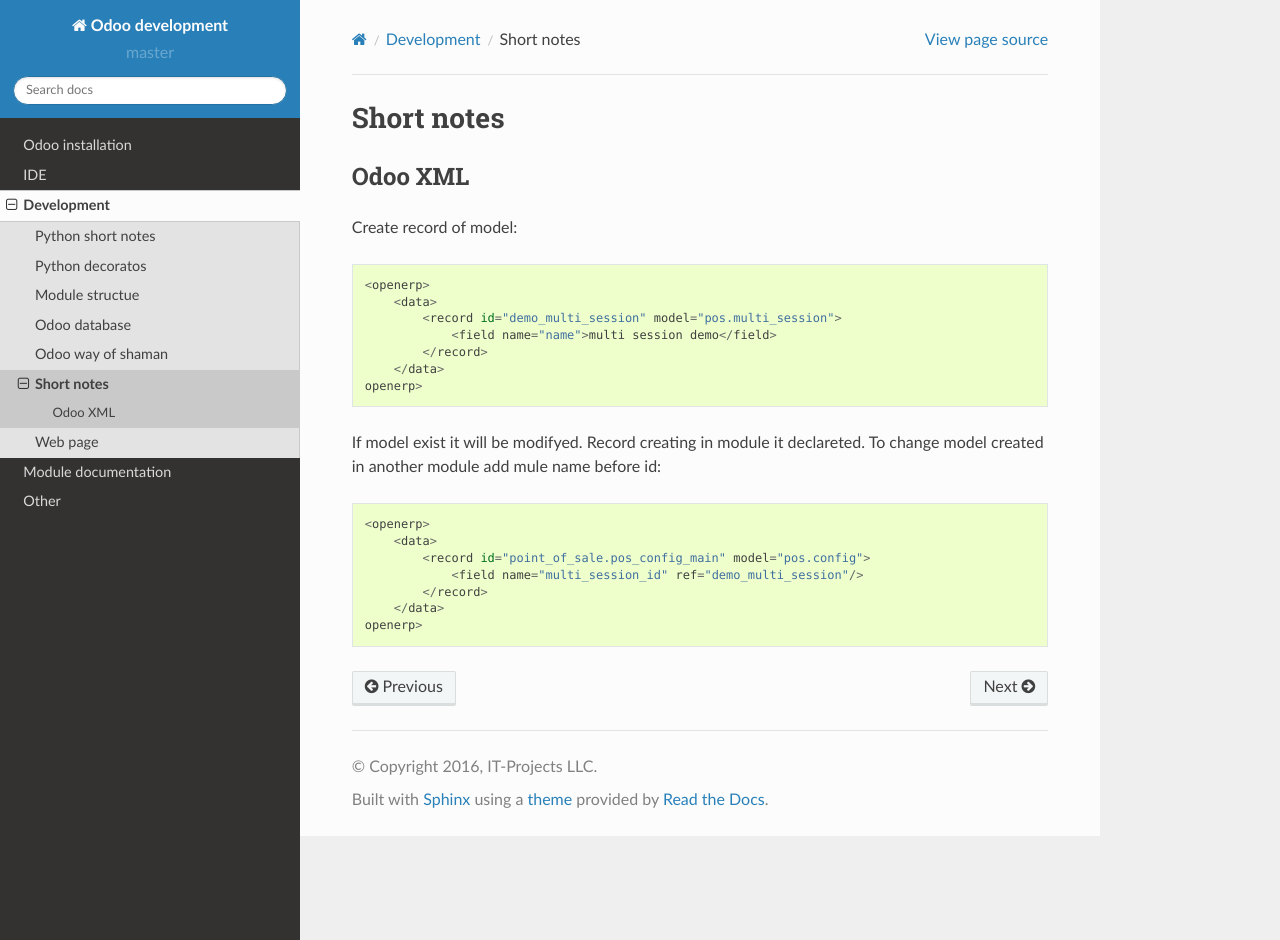
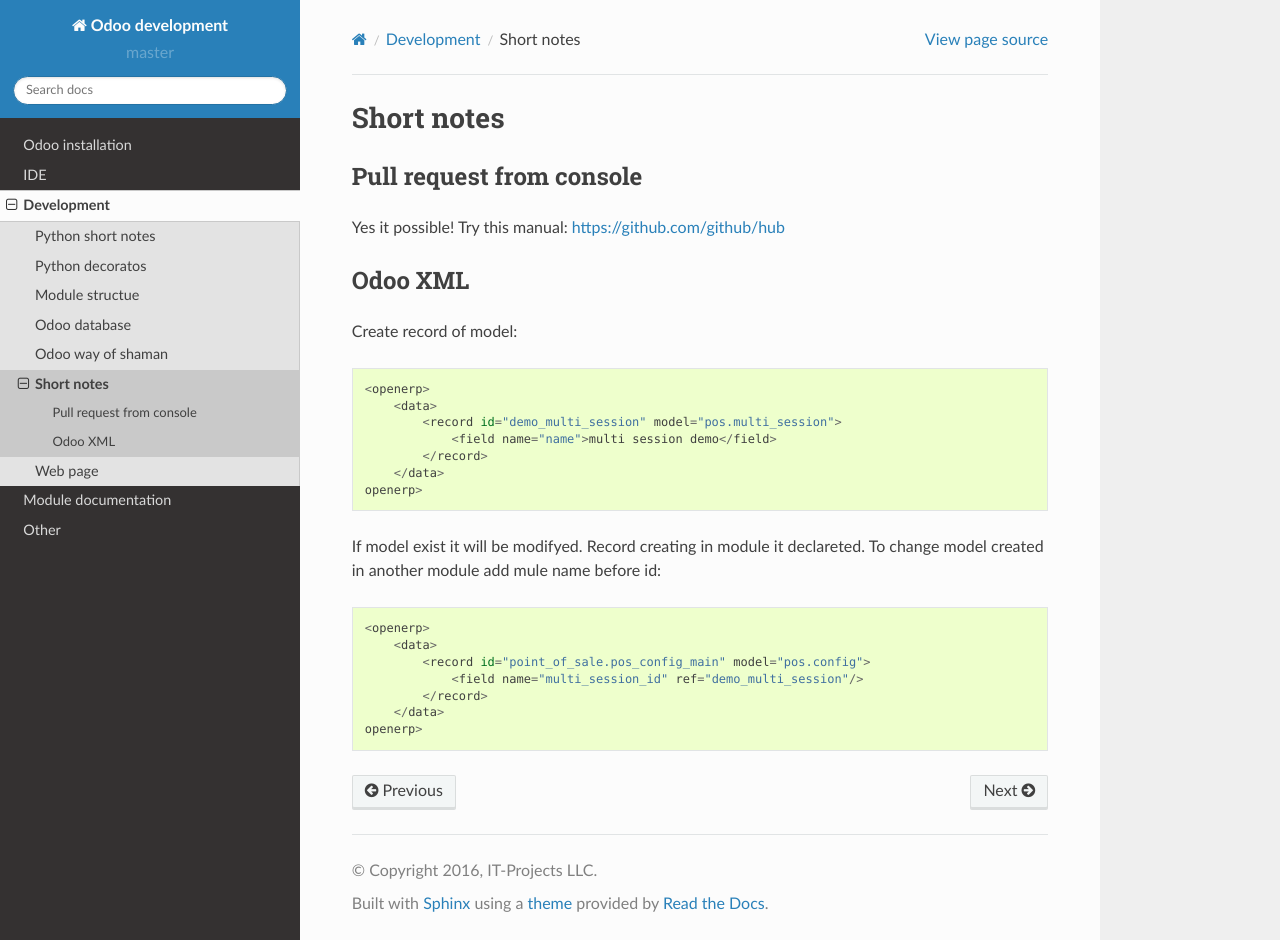
Before and after one commit to itpp-labs/odoo-development, a Sphinx documentation site: the page built from docs/dev/short_notes.rst, in a window 1280 px wide and 940 px high. Built offline with Sphinx 7.4.7 and the Read the Docs theme 2.0.0, drawn with Linux system fonts in a browser that asks for light colours.

Commit message:
+ pull-request manual

```diff
--- a/docs/dev/short_notes.rst
+++ b/docs/dev/short_notes.rst
@@ -1,5 +1,8 @@
 Short notes
 =======
+Pull request from console
+------------------------------------
+Yes it possible! Try this manual: https://github.com/github/hub
 
 Odoo XML
 --------------
```
